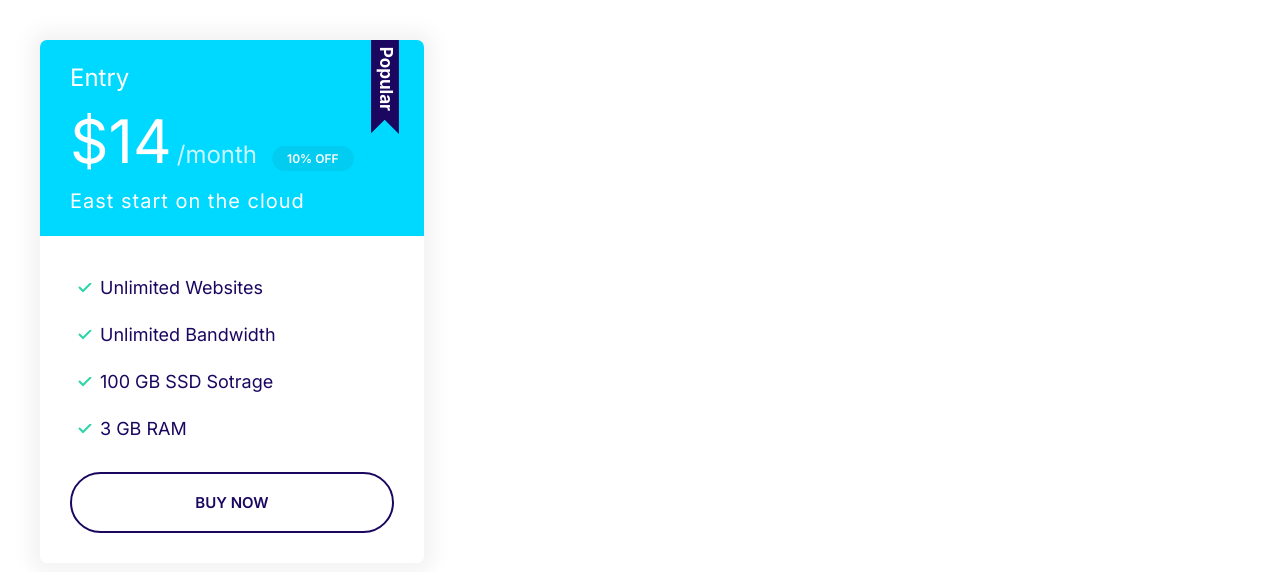
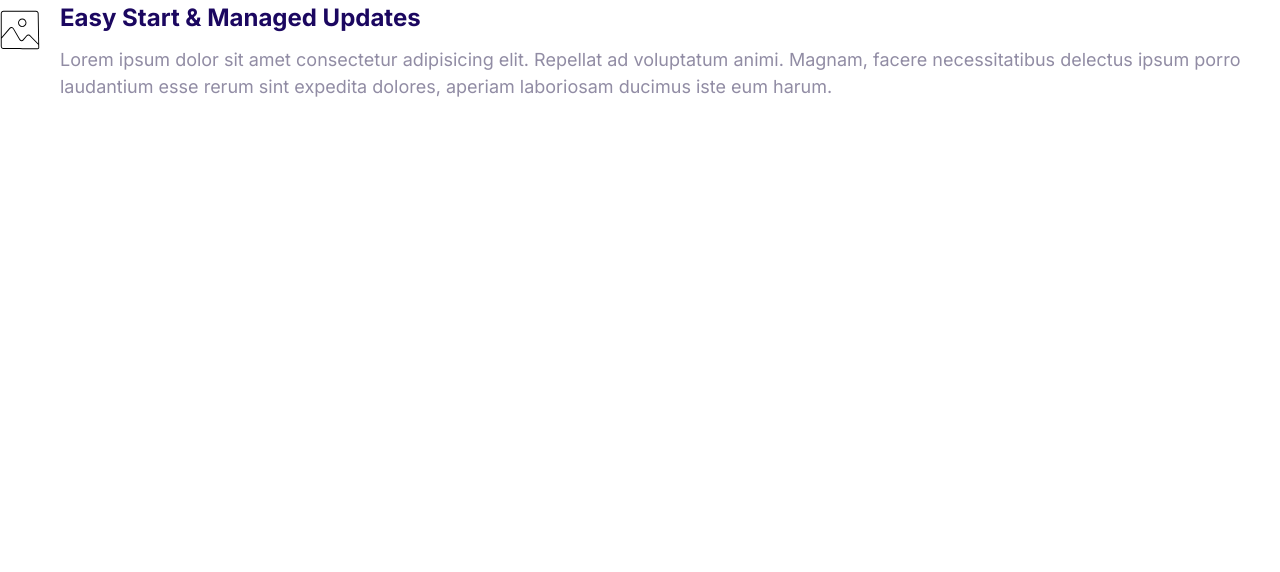
Before and after one commit to zblfly/moshify, a plain HTML site: page index.html in a window 1280 px wide. Drawn offline with Linux system fonts and the light colour scheme.

Commit message:
媒体对象

```diff
--- a/css/styles.css
+++ b/css/styles.css
@@ -373,3 +373,20 @@ a{
         font-size: 1.7rem;
     }
 }
+
+/*Media*/
+.media {
+    display: flex;
+}
+
+.media__title {
+    margin-top: 0;
+}
+
+.media__body {
+    margin: 0 2rem;
+}
+
+.media__image  {
+    margin-top: 1rem;
+}
--- a/index.html
+++ b/index.html
@@ -13,26 +13,17 @@
     <title>Document</title>
 </head>
 <body>
-    <div style="width: 30%; padding: 4rem">
-        <div class="plan plan--popular">
-            <div class="card card--secondary">
-                <header class="card__header">
-                    <h3 class="plan__name">Entry</h3>
-                    <span class="plan__price">$14</span>
-                    <span class="plan__billing-cycle">/month</span>
-                    <span class="badge badge--secondary badge--small">10% OFF</span>
-                    <span class="plan__description">East start on the cloud</span>
-                </header>
-                <div class="card__body">
-                    <ul class="list list--tick">
-                        <li class="list__item">Unlimited Websites</li>
-                        <li class="list__item">Unlimited Bandwidth</li>
-                        <li class="list__item">100 GB SSD Sotrage</li>
-                        <li class="list__item">3 GB RAM</li>
-                    </ul>
-                    <button class="btn btn--outline btn--block">BUY NOW</button>
-                </div>
-            </div>
+    <div class="media">
+        <div class="media__image">
+            <svg class="icon">
+                    <use xlink:href="images/sprite.svg#snap"></use>
+            </svg>
+        </div>
+        <div class="media__body">
+            <h3 class="media__title">Easy Start & Managed Updates</h3>
+            <p>
+                Lorem ipsum dolor sit amet consectetur adipisicing elit. Repellat ad voluptatum animi. Magnam, facere necessitatibus delectus ipsum porro laudantium esse rerum sint expedita dolores, aperiam laboriosam ducimus iste eum harum.
+            </p>
         </div>
     </div>
 </body>
```
Also changed, not shown: componentes/media.html (added, +13 -0 lines), componentes/subscribe_popular.html (added, +22 -0 lines).
